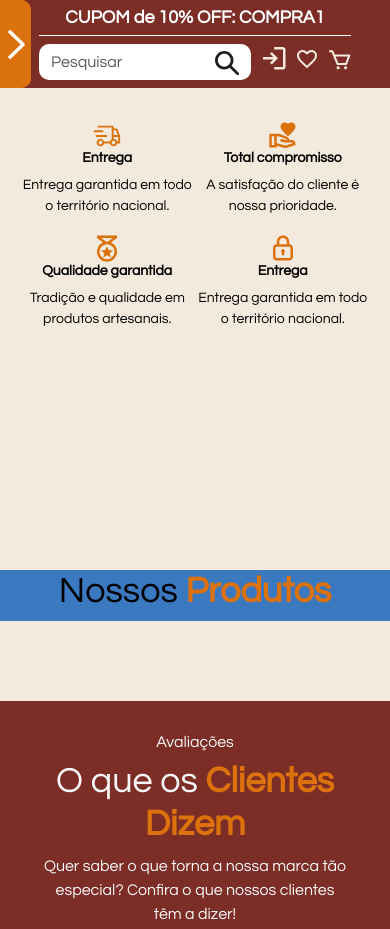
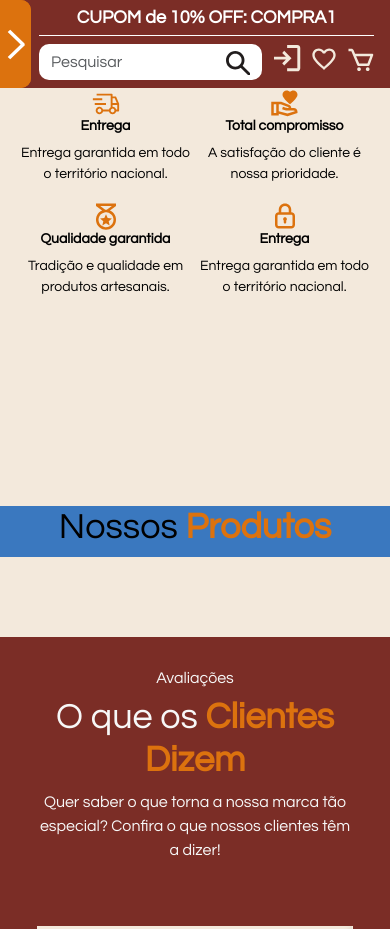
Before and after one commit to Chico-s-Club/Dom-Chico, a website: page index.html in a window 390 px wide. Shown: the top 929 px of the page. Drawn offline with nearby package versions, Linux system fonts and the light colour scheme.

Commit message:
Pequenas correções nos media queries

```diff
--- a/src/css/index.css
+++ b/src/css/index.css
@@ -261,8 +261,7 @@
     }
 
     .testimonials-container, .teste, .approval-container, .caroussel-container{
-        padding-left: clamp(4px, 5vw, 464px);
-        padding-right: clamp(4px, 5vw, 384px);
+        padding: 0 1rem;
     }
 }
 
--- a/src/css/universal.css
+++ b/src/css/universal.css
@@ -274,6 +274,11 @@ svg {
         display: none;
     }
 
+    .utility-wrapper{
+        padding-left: 10vw;
+        padding-right: 1rem;
+    }
+
     .utility-icons{
         gap: 0.5rem;
     }
@@ -281,12 +286,16 @@ svg {
 
 @media (max-width: 480px) {
     .utility-icons svg{
-        width: 24px;
-        height: 24px;
+        width: 28px;
+        height: 28px;
     }
 }
 
-@media (max-width: 300px) {
+@media (max-width: 335px) {
+    .navbar{
+        height: 115px;
+    }
+
     .utility-icons{
         gap: 0;
     }
```
